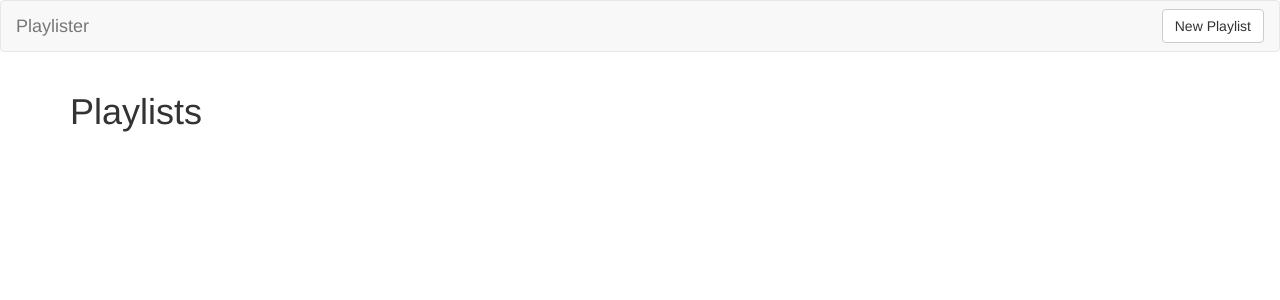
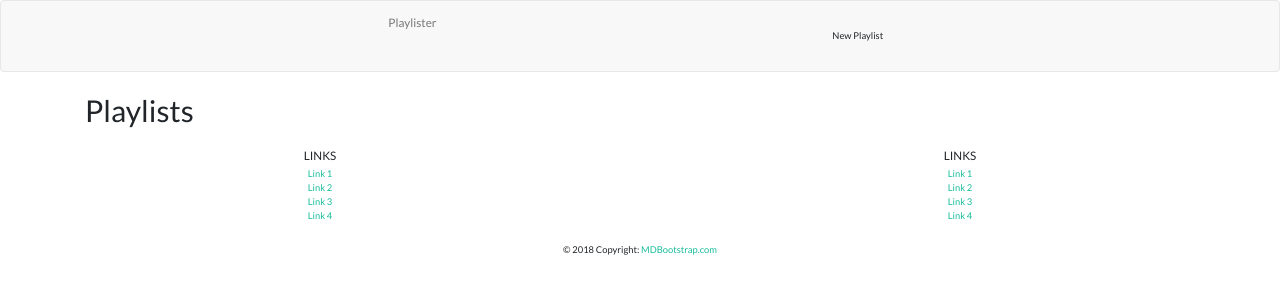
Before and after one commit to RyanKeys/playlister, a Flask app: page / in a window 1280 px wide. Shown: the top 300 px of the page. Run offline with Flask 2, Linux system fonts and the light colour scheme; data that the repository does not hold is empty; some libraries are stand-ins or nearby versions.

Commit message:
added created_at, footer, and bootstrap theme

```diff
--- a/app.py
+++ b/app.py
@@ -2,6 +2,9 @@ from flask import Flask, render_template, request, redirect, url_for
 from pymongo import MongoClient
 from bson.objectid import ObjectId
 import os
+from datetime import datetime
+
+
 client = MongoClient()
 db = client.Playlister
 playlists = db.playlists
@@ -22,13 +25,13 @@ def playlists_submit():
     playlist = {
         'title': request.form.get('title'),
         'description': request.form.get('description'),
-        'videos': request.form.get('videos').split()
+        'videos': request.form.get('videos').split(),
+        'created_at': datetime.now(),
     }
     playlist_id = playlists.insert_one(playlist).inserted_id
     return redirect(url_for('playlists_show', playlist_id=playlist_id))
 
 
-@app.route('/playlists/<playlist_id>')
 @app.route('/playlists/<playlist_id>')
 def playlists_show(playlist_id):
     """Show a single playlist."""
@@ -84,6 +87,14 @@ def comments_new():
     return redirect(url_for('playlists_show', playlist_id=request.form.get('playlist_id')))
 
 
+@app.route('/playlists/comments/<comment_id>', methods=['POST'])
+def comments_delete(comment_id):
+    """Action to delete a comment."""
+    comment = comments.find_one({'_id': ObjectId(comment_id)})
+    comments.delete_one({'_id': ObjectId(comment_id)})
+    return redirect(url_for('playlists_show', playlist_id=comment.get('playlist_id')))
+
+
 # OUR MOCK ARRAY OF PROJECTS
 '''playlists = [
     {'title': 'Cat Videos', 'description': 'Cats acting weird'},
--- a/templates/base.html
+++ b/templates/base.html
@@ -8,6 +8,10 @@
       rel="stylesheet"
       href="https://maxcdn.bootstrapcdn.com/bootstrap/3.3.7/css/bootstrap.min.css"
     />
+    <link
+      rel="stylesheet"
+      href="https://bootswatch.com/4/flatly/bootstrap.min.css"
+    />
   </head>
   <body>
     {% include 'partials/navbar.html'%}
@@ -17,5 +21,37 @@
 
     <!-- Latest compiled and minified JavaScript -->
     <script src="https://maxcdn.bootstrapcdn.com/bootstrap/3.3.7/js/bootstrap.min.js"></script>
+    <!-- Footer -->
+    <footer class="page-footer font-small blue pt-4">
+      <div class="container-fluid text-center">
+        <div class="row">
+          <hr class="clearfix w-100 d-md-none pb-3" />
+          <div class="col-md-6 mb-md-0 mb-3">
+            <h5 class="text-uppercase">Links</h5>
+            <ul class="list-unstyled">
+              <li><a href="#!">Link 1</a></li>
+              <li><a href="#!">Link 2</a></li>
+              <li><a href="#!">Link 3</a></li>
+              <li><a href="#!">Link 4</a></li>
+            </ul>
+          </div>
+          <div class="col-md-6 mb-md-0 mb-3">
+            <h5 class="text-uppercase">Links</h5>
+            <ul class="list-unstyled">
+              <li><a href="#!">Link 1</a></li>
+              <li><a href="#!">Link 2</a></li>
+              <li><a href="#!">Link 3</a></li>
+              <li><a href="#!">Link 4</a></li>
+            </ul>
+          </div>
+        </div>
+      </div>
+      <div class="footer-copyright text-center py-3">
+        © 2018 Copyright:
+        <a href="https://mdbootstrap.com/education/bootstrap/">
+          MDBootstrap.com</a
+        >
+      </div>
+    </footer>
   </body>
 </html>
--- a/templates/playlists_show.html
+++ b/templates/playlists_show.html
@@ -6,6 +6,9 @@
 <div class='row'>
     <div class='col-sm-6 col-sm-offset-3'>
         <h1>{{ playlist.title }}</h1>
+        {% if playlist.created_at %}
+            <p class='text-muted'>Created on: {{ playlist.created_at.strftime('%A, %d %B, %Y') }} at {{playlist.created_at.strftime('%I:%M %p')}}</p>
+        {% endif %}
         <h2>{{ playlist.description }}</h2>
         {% for video in playlist.videos %}
             <div class="card"><div class="card-body">
```
Also changed, not shown: templates/partials/comment.html (+9 -5 lines).
